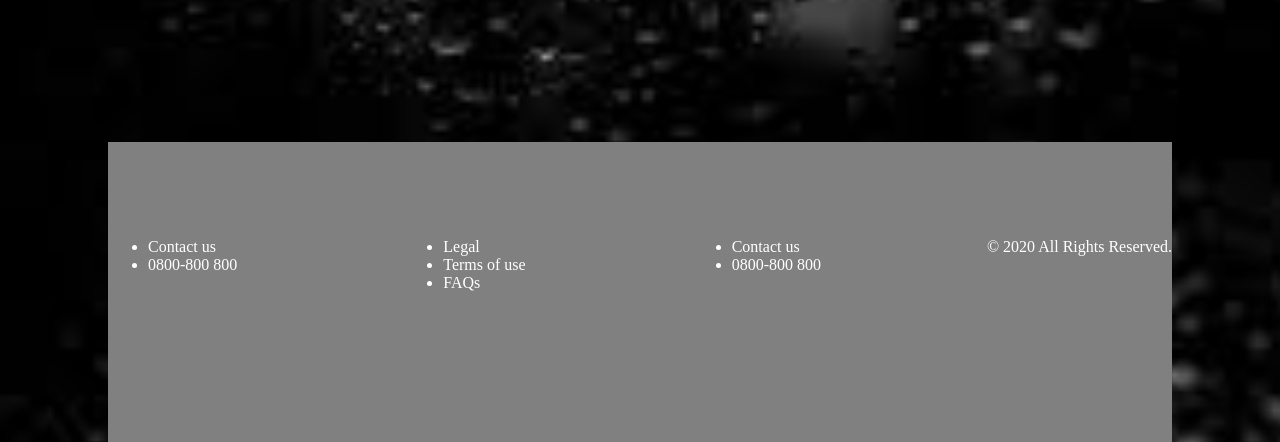
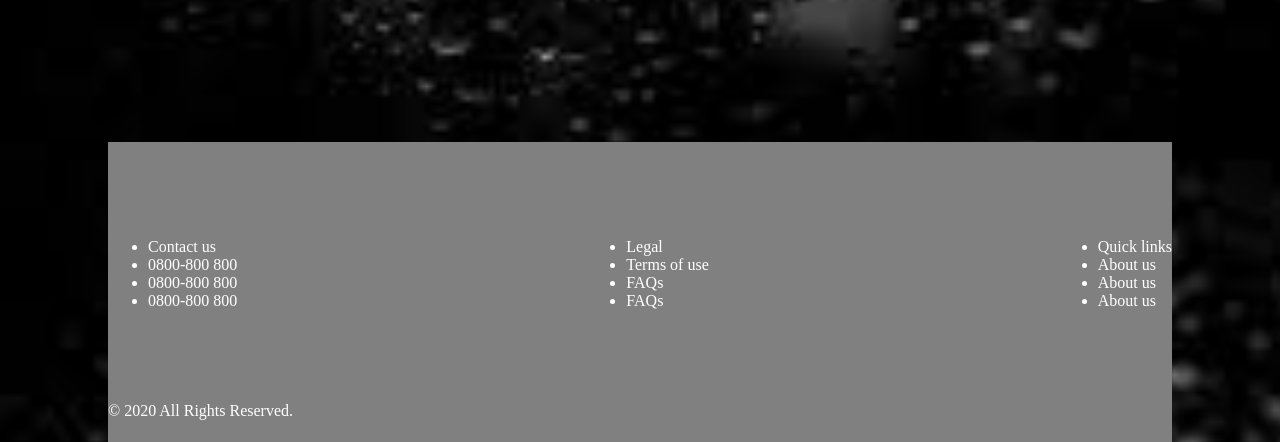
Before and after one commit to Peace-Apple/AReporter, a PHP site: page / in a window 1280 px wide. Shown: the part 988-1430 px from the top of the page. Run offline with PHP 8.4, Linux system fonts and the light colour scheme.

Commit message:
Modify footer content

```diff
--- a/index.php
+++ b/index.php
@@ -4,6 +4,8 @@
     <link rel="stylesheet" href="assets/style.css" />
 </head>
 <body>
+    <div class="page-container">
+        <div  class="content-wrap">
             <header>
                 <nav class="fixed-nav">
                     <div class="header-title">
@@ -36,33 +38,39 @@
                     <input type="submit" value="Submit"/>
                 </form>
             </div> -->
+        </div>
         <footer>
             <div class="flex-parent-ft">
                 <div class="flex-child-ft item1">
                     <ul>
                         <li>Contact us</li>
                         <li>0800-800 800</li>
+                        <li>0800-800 800</li>
+                        <li>0800-800 800</li>
+
                     </ul>
                 </div>
-            <div class="flex-child-ft item1">
+                <div class="flex-child-ft item2">
                     <ul>
                         <li>Legal</li>
                         <li>Terms of use</li>
                         <li>FAQs</li>
+                        <li>FAQs</li>
                     </ul>
                 </div>
-            <div class="flex-child-ft item1">
+                <div class="flex-child-ft item3">
                     <ul>
-                    <li>Contact us</li>
-                    <li>0800-800 800</li>
+                        <li>Quick links</li>
+                        <li>About us</li>
+                        <li>About us</li>
+                        <li>About us</li>
                     </ul>
                 </div>
-            <div>
-                <div>
+            </div>
+            <div class="copyright">
                 <p>© <?= date('Y')?> All Rights Reserved.</p>
             </div>
+        </footer>
     </div>
-        </div>
-    </footer>
 </body>
 </html>
```
Lines whose indentation alone changed are shown as unchanged.
